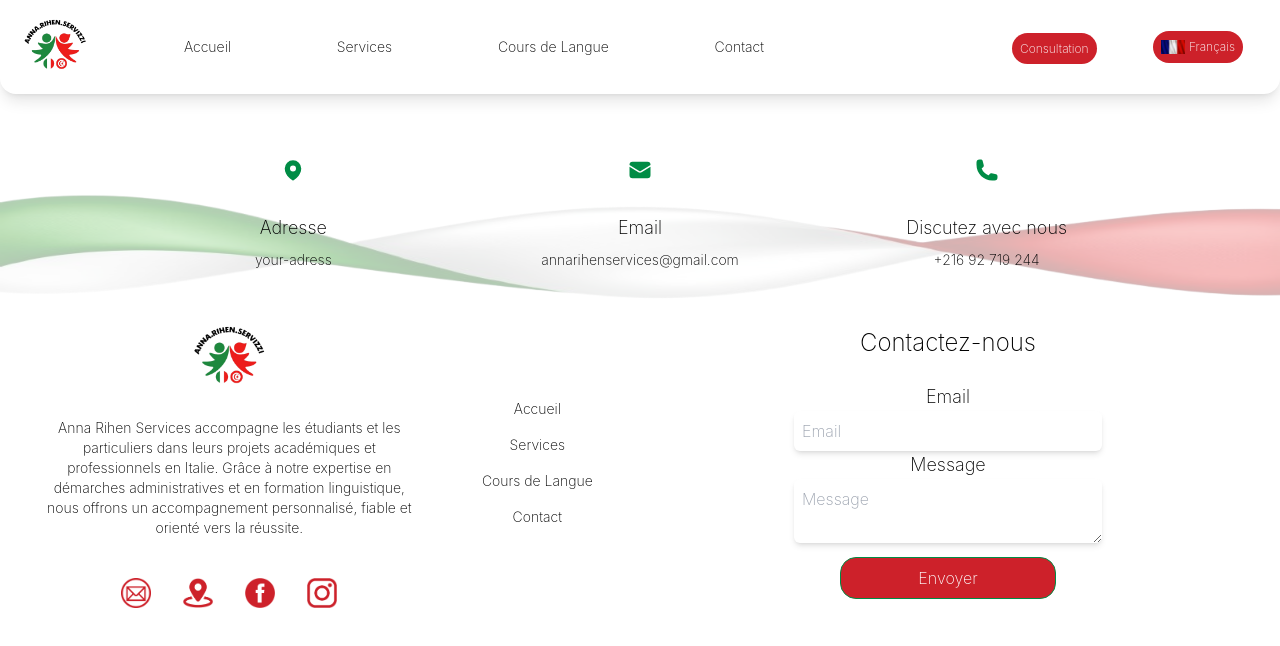
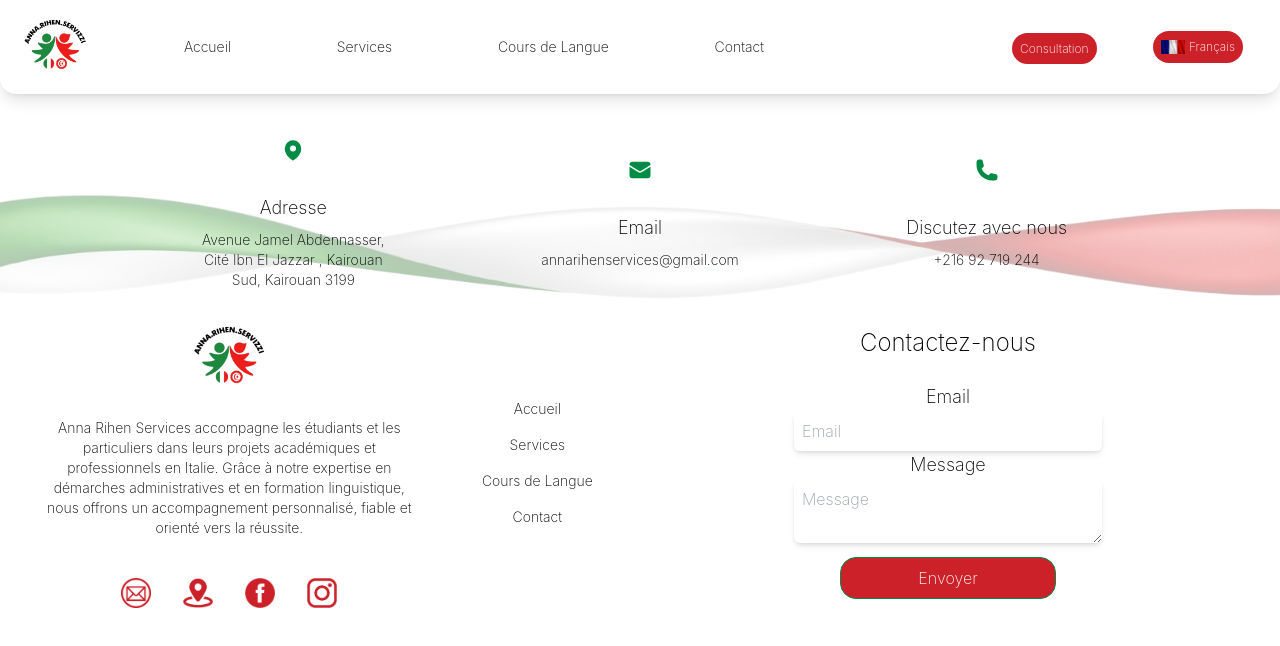
Before and after one commit to annarihenservices/annarihenservices, a React (Vite) app in the folder client/: page /Contact in a window 1280 px wide. Shown: the top 646 px of the page. Built offline with nearby package versions, Linux system fonts and the light colour scheme.

Commit message:
Update Contact.jsx final modification

```diff
--- a/client/src/pages/Contact.jsx
+++ b/client/src/pages/Contact.jsx
@@ -16,7 +16,7 @@ export default function Contact() {
           </div>
           <h4 className="text-gray-800 text-lg font-inter font-extralight mt-4">{t("contact_address")}</h4>
 
-          <p className="text-sm  mt-2">{t("your-adress")}</p>
+          <p className="text-sm  mt-2">{t("your_address")}</p>
         </div>
         <div className="flex lg:w-[18vw] flex-col items-center justify-center rounded-lg w-full h-44 p-4 text-center mx-auto ">
           <div className="bg-customC rounded-full p-4">
```
